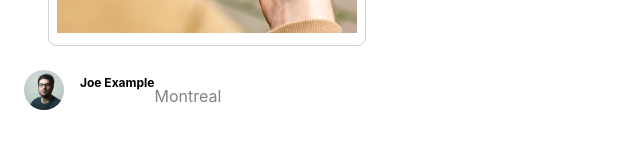
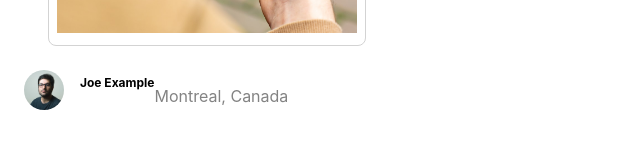
Before and after one commit to p-gupta98/photolabs, a React (Create React App) app in the folder frontend/: page / in a window 1280 px wide. Shown: the part 200-348 px from the top of the page, without its empty margins (0-640 px from the left). Built offline with nearby package versions, Linux system fonts and the light colour scheme; the HTML template or start-up script is replaced by a standard one.

Commit message:
Fix minor classname structure

```diff
--- a/frontend/src/components/PhotoListItem.jsx
+++ b/frontend/src/components/PhotoListItem.jsx
@@ -14,8 +14,11 @@
     <div className="photo-list__user-details">
       <img className="photo-list__user-profile" src={props.sampleDataForPhotoListItem.profile} />
       <p className="photo-list__user-info">{props.sampleDataForPhotoListItem.username}</p>
-      <p className="photo-list__user-location">{props.sampleDataForPhotoListItem.location.city}</p>
-      <p>{props.sampleDataForPhotoListItem.country}</p>
+
+      <div className="photo-list__user-location">
+        <p>{props.sampleDataForPhotoListItem.location.city}, {props.sampleDataForPhotoListItem.location.country}</p>
+
+      </div>
     </div>
     </>
   );
```
